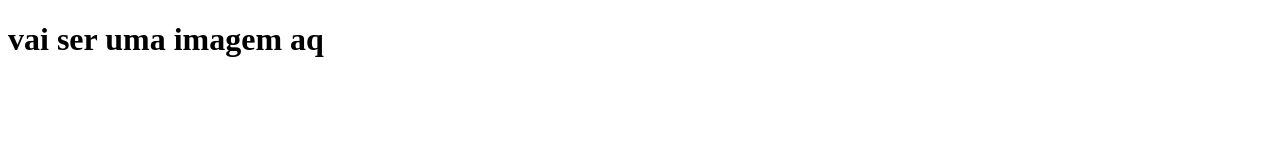
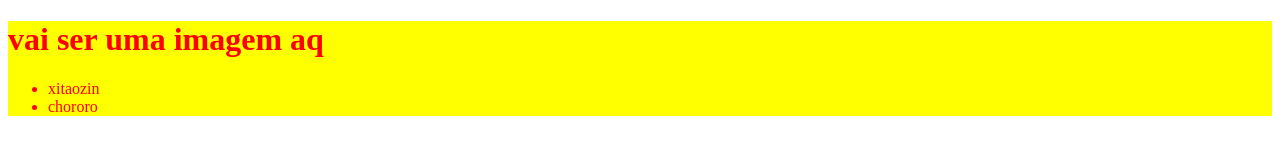
Before and after one commit to Zynho1108/pedro-e-bea-love, a plain HTML site: page index.html in a window 1280 px wide. Drawn offline with Linux system fonts and the light colour scheme.

Commit message:
Add files via upload

```diff
--- a/index.html
+++ b/index.html
@@ -4,9 +4,17 @@
     <meta charset="UTF-8">
     <meta name="viewport" content="width=, initial-scale=1.0">
     <title>Document</title>
+<link rel="stylesheet" href="style.css">
 </head>
 <body>
-    <h1>vai ser uma imagem aq</h1>
+    <header>
+        <h1>vai ser uma imagem aq</h1>
+        <ul>
+    <li>xitaozin</li>
+       <li>chororo</li>
+    </ul>
+    </header>
 
+</ul>
 </body>
 </html>
--- /dev/null
+++ b/style.css
@@ -0,0 +1,4 @@
+header{
+    background-color:yellow;
+color: red;
+}
```
